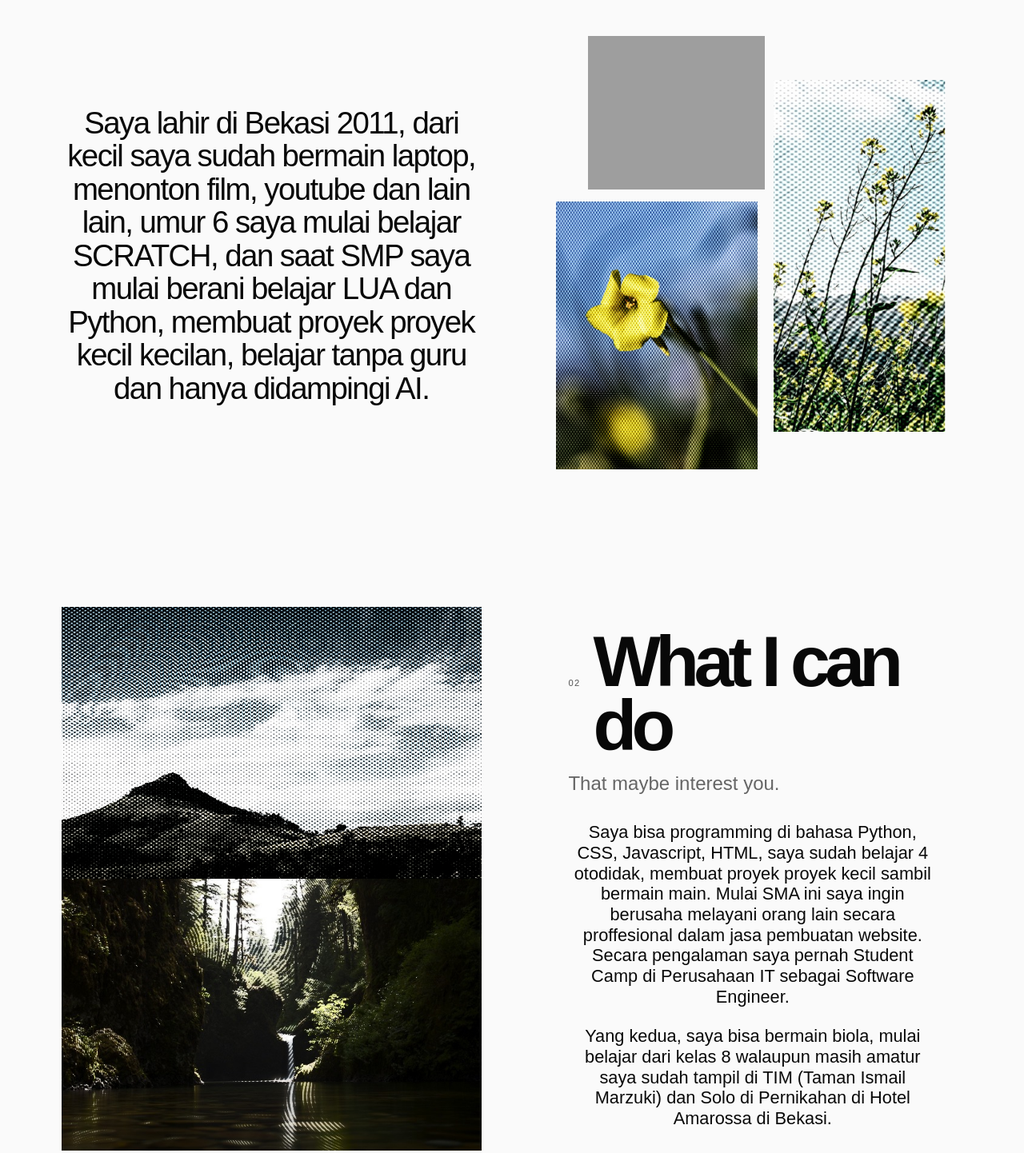
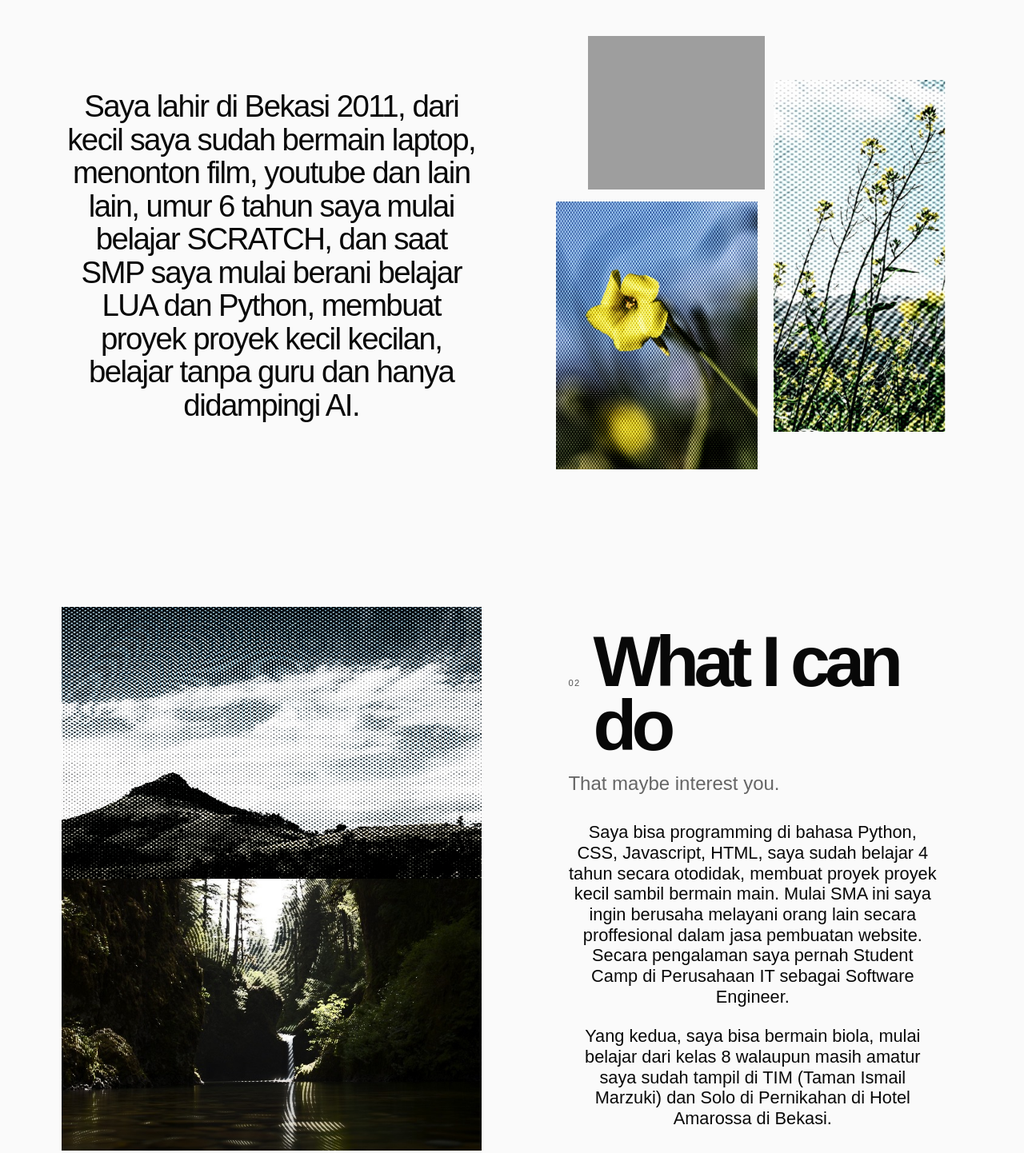
Before and after one commit to hillotheskid/proffesionalporto, a website: page index.html in a window 1280 px wide. Shown: the part 1012-2454 px from the top of the page at 80% size. Drawn offline with Linux system fonts and the light colour scheme; grey boxes are pictures that could not be loaded.

Commit message:
Update index.html

```diff
--- a/index.html
+++ b/index.html
@@ -23,7 +23,7 @@
         <div class="section-heading reveal"><span>01</span><h2>About Me</h2></div>
         <div class="about__grid">
           <div class="about__copy reveal">
-            <p>Saya lahir di Bekasi 2011, dari kecil saya sudah bermain laptop, menonton film, youtube dan lain lain, umur 6 saya mulai belajar SCRATCH, dan saat SMP saya mulai berani belajar LUA dan Python, membuat proyek proyek kecil kecilan, belajar tanpa guru dan hanya didampingi AI.</p>
+            <p>Saya lahir di Bekasi 2011, dari kecil saya sudah bermain laptop, menonton film, youtube dan lain lain, umur 6 tahun saya mulai belajar SCRATCH, dan saat SMP saya mulai berani belajar LUA dan Python, membuat proyek proyek kecil kecilan, belajar tanpa guru dan hanya didampingi AI.</p>
           </div>
           <div class="collage collage--flowers reveal" aria-label="Replaceable image collage">
             <div class="image-placeholder image-placeholder--small"></div>
@@ -41,7 +41,7 @@
         <div class="skills__copy reveal">
           <div class="section-heading section-heading--right"><span>02</span><h2>What I can do</h2></div>
           <p class="lead">That maybe interest you.</p>
-          <p>Saya bisa programming di bahasa Python, CSS, Javascript, HTML, saya sudah belajar 4 otodidak, membuat proyek proyek kecil sambil bermain main. Mulai SMA ini saya ingin berusaha melayani orang lain secara proffesional dalam jasa pembuatan website. Secara pengalaman saya pernah Student Camp di Perusahaan IT sebagai Software Engineer.</p>
+          <p>Saya bisa programming di bahasa Python, CSS, Javascript, HTML, saya sudah belajar 4 tahun secara otodidak, membuat proyek proyek kecil sambil bermain main. Mulai SMA ini saya ingin berusaha melayani orang lain secara proffesional dalam jasa pembuatan website. Secara pengalaman saya pernah Student Camp di Perusahaan IT sebagai Software Engineer.</p>
           <p>Yang kedua, saya bisa bermain biola, mulai belajar dari kelas 8 walaupun masih amatur saya sudah tampil di TIM (Taman Ismail Marzuki) dan Solo di Pernikahan di Hotel Amarossa di Bekasi.</p>
         </div>
       </section>
```
